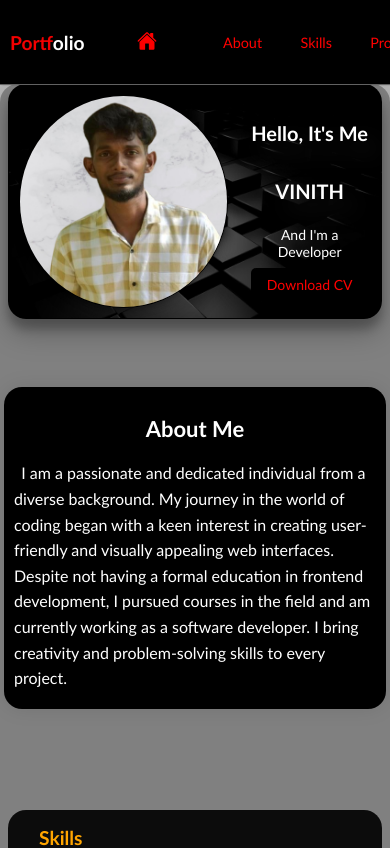
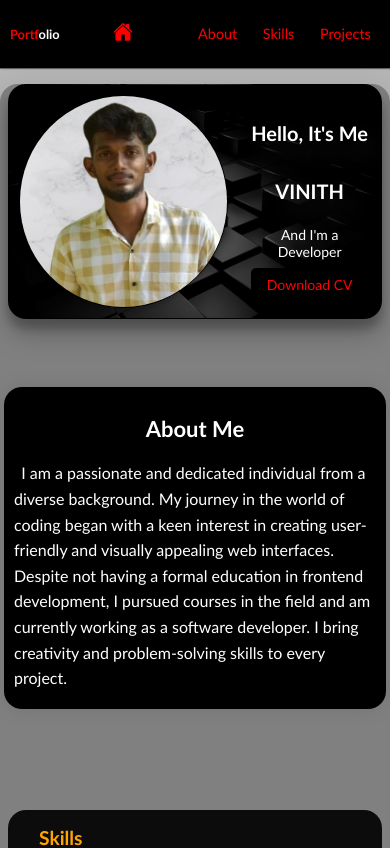
Before and after one commit to vinithp03/Vinith_PersonalPortfolio_website_React, a React (Vite) app: page / in a window 390 px wide. Shown: the top 848 px of the page. Built offline with nearby package versions, Linux system fonts and the light colour scheme.

Commit message:
implemented some responsive design component

```diff
--- a/src/components/Navbar.css
+++ b/src/components/Navbar.css
@@ -1,4 +1,3 @@
-/* Styles for larger screens (PC) */
 .container {
   display: flex;
   justify-content: space-evenly;
@@ -51,7 +50,6 @@
   list-style: none;
   display: flex;
   align-items: center;
-  gap: 1.2rem;
   margin-right: 50px;
 }
 
@@ -105,17 +103,24 @@
 
   .container,
   .container-light {
+    display: flex;
+    justify-content: space-evenly;
+    align-items: center;
     padding: 0 10px;
     justify-content: space-between;
-    height: 10vh;
+    height: 8vh;
+    width: auto;
+  }
+
+  .nav-item {
+    font-size: 0.8em;
   }
 
   .logo {
-    font-size: 1.2rem;
+    font-size: 0.8em;
   }
 
   .nav-list {
-    gap: 0.8rem;
     margin-right: 0;
   }
 
```
